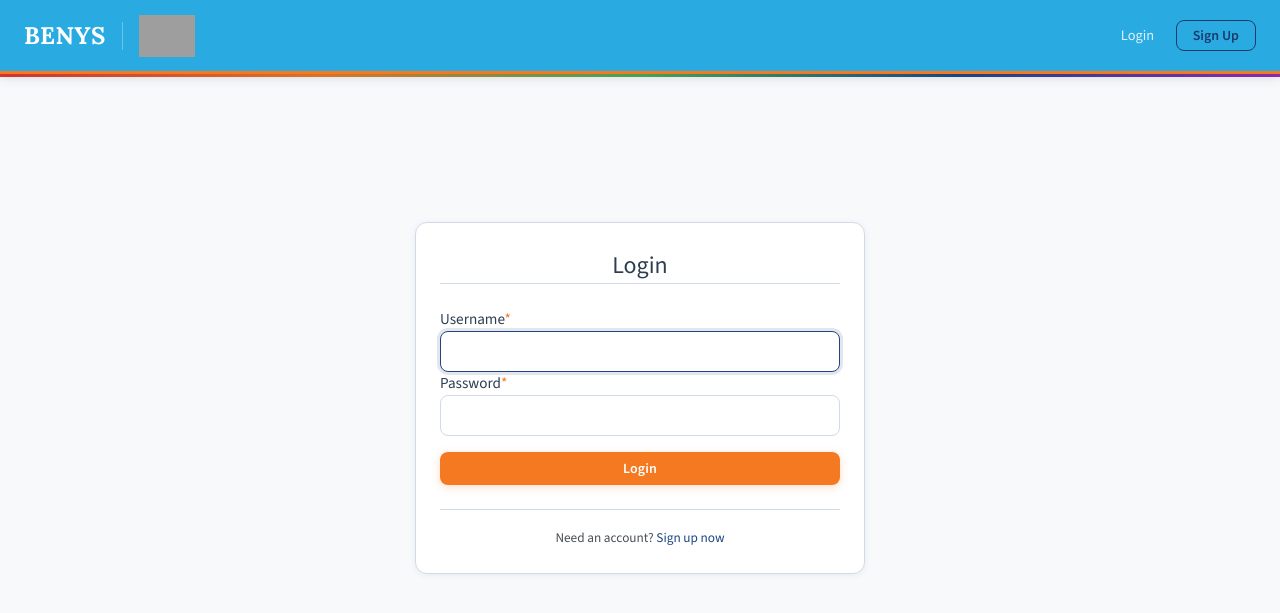
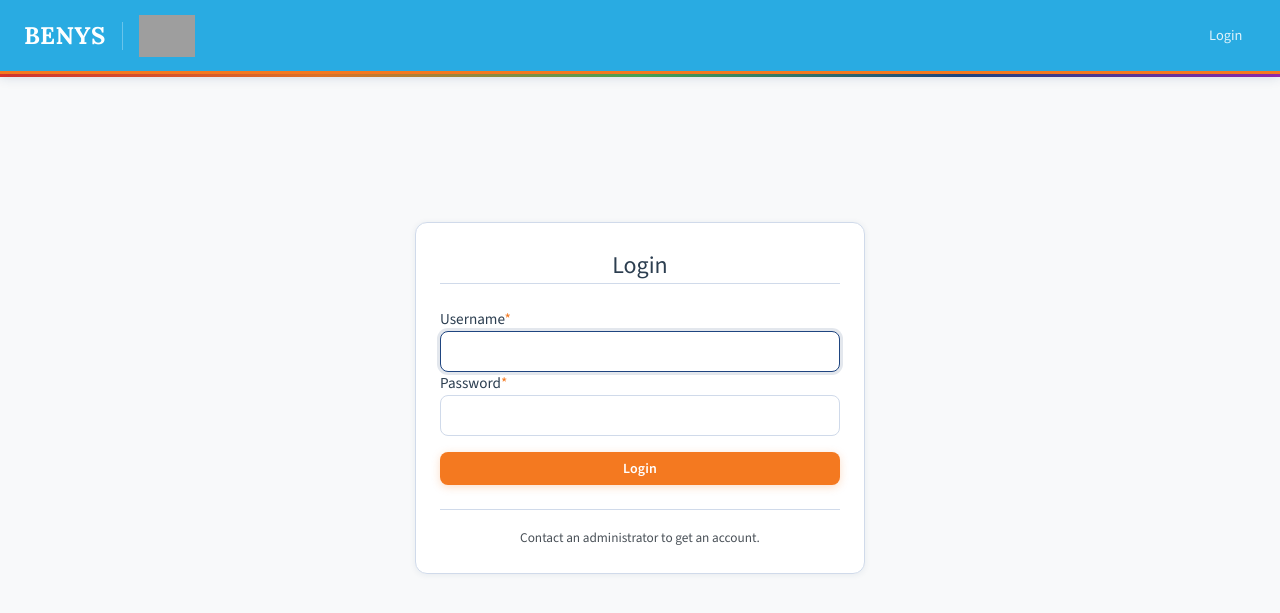
Before and after one commit to Yanekiii/JIRA, a Django app: page /login/ in a window 1280 px wide. Shown: the top 613 px of the page. Run offline with Django 3.2, Linux system fonts and the light colour scheme; some libraries are stand-ins or nearby versions; grey boxes are pictures that could not be loaded.

Commit message:
lien vers module admin cree + admin cree lui meme user

```diff
--- a/ProjectJira-main/django_project/blog/templates/blog/base.html
+++ b/ProjectJira-main/django_project/blog/templates/blog/base.html
@@ -41,27 +41,31 @@
           </div>
 
           <div class="navbar-nav ms-auto d-flex align-items-lg-center gap-lg-2">
+
             <a class="btn btn-primary btn-sm rounded-pill px-3" href="{% url 'ticket-create' %}">+ New Ticket</a>
 
             {% if user.is_staff %}
               <a class="btn btn-outline-success btn-sm rounded-pill px-3" href="{% url 'project-create' %}">+ New Project</a>
+
+
+              <a href="{% url 'admin:index' %}" class="btn btn-outline-dark btn-sm rounded-pill px-3">Admin</a>
             {% endif %}
 
-            <a class="nav-link text-secondary fs-5" href="{% url 'profile' %}" title="Profile" aria-label="Profile">
+            <a class="nav-link text-secondary fs-5" href="{% url 'profile' %}" title="Profile">
               <i class="bi bi-person-circle"></i>
             </a>
 
             <form method="POST" action="{% url 'logout' %}" class="d-inline m-0">
               {% csrf_token %}
               <button type="submit" class="btn btn-link nav-link text-danger p-0 text-decoration-none d-flex align-items-center gap-1">
-              <i class="bi bi-box-arrow-right"></i>
+                <i class="bi bi-box-arrow-right"></i>
               </button>
             </form>
+
           </div>
         {% else %}
           <div class="navbar-nav ms-auto d-flex align-items-lg-center gap-lg-2">
             <a class="nav-link text-dark" href="{% url 'login' %}">Login</a>
-            <a class="btn btn-outline-primary btn-sm rounded-pill px-3" href="{% url 'register' %}">Sign Up</a>
           </div>
         {% endif %}
       </div>
--- a/ProjectJira-main/django_project/django_project/urls.py
+++ b/ProjectJira-main/django_project/django_project/urls.py
@@ -22,7 +22,7 @@ from users import views as user_views
 
 urlpatterns = [
     path('admin/', admin.site.urls),
-    path('register/', user_views.register, name='register'),
+    #path('register/', user_views.register, name='register'), plus de sign up
     path('profile/', user_views.profile, name='profile'),
     path('login/', auth_views.LoginView.as_view(template_name='users/login.html'), name='login'),
     path('logout/', auth_views.LogoutView.as_view(template_name='users/logout.html'), name='logout'),
--- a/ProjectJira-main/django_project/users/templates/users/login.html
+++ b/ProjectJira-main/django_project/users/templates/users/login.html
@@ -29,8 +29,7 @@ Login
 
 <div class="border-top mt-4 pt-3 text-center">
 <small class="text-muted">
-Need an account?
-<a href="{% url 'register' %}">Sign up now</a>
+  Contact an administrator to get an account.
 </small>
 </div>
 
```
